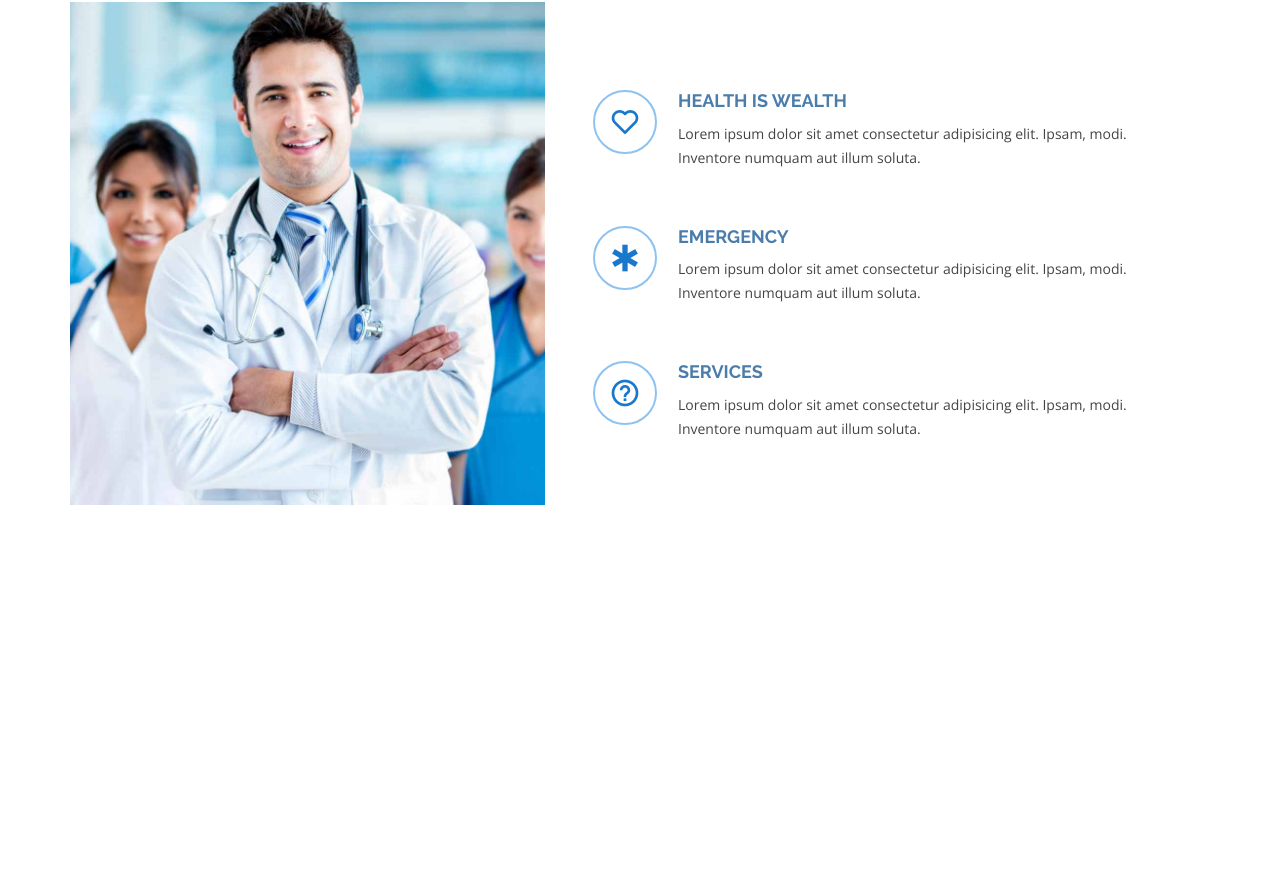
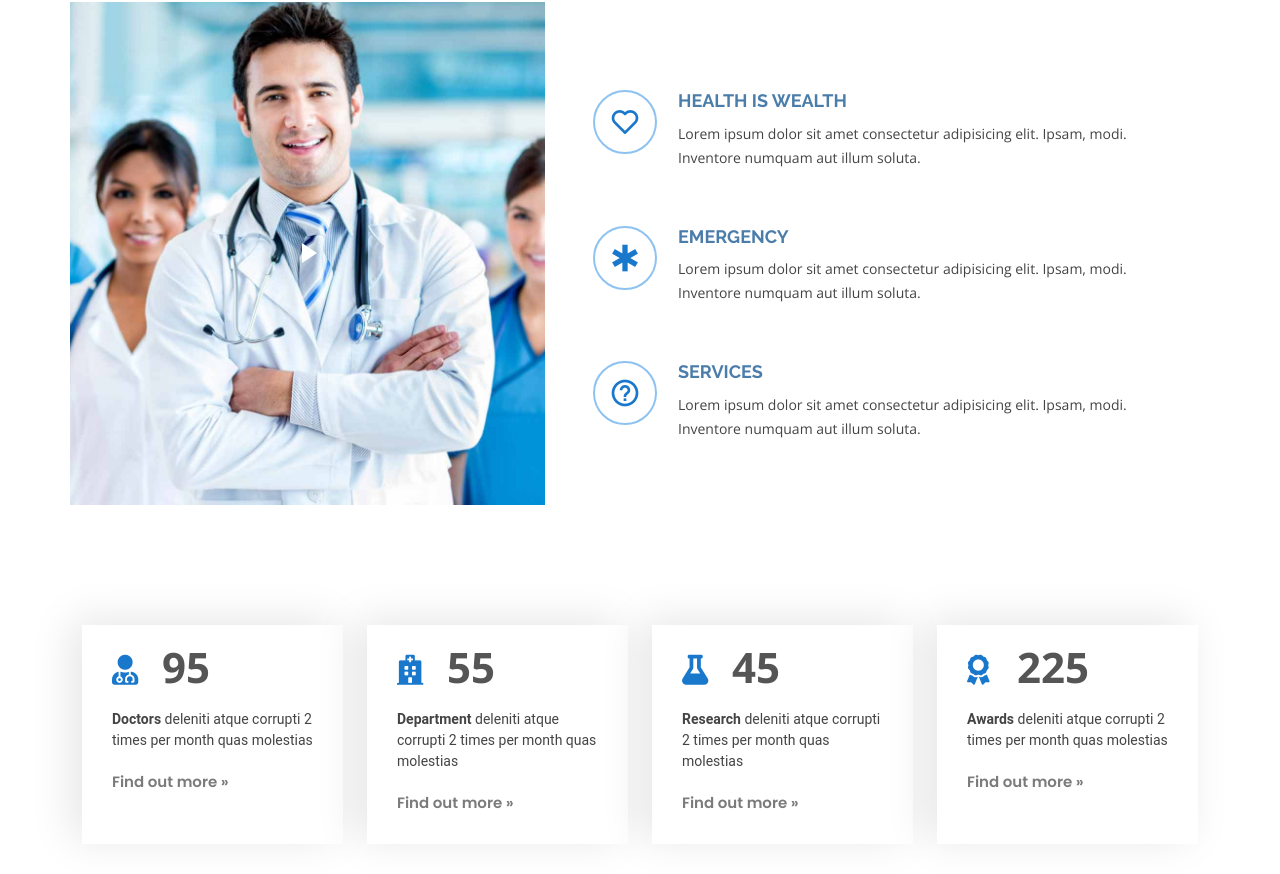
Before and after one commit to workdotnisha/Hospital_website, a plain HTML site: page index.html in a window 1280 px wide. Shown: the part 1355-2229 px from the top of the page. Before the commit the page ends 1920 px from the top, so only its background shows below. Drawn offline with nearby package versions, Linux system fonts and the light colour scheme.

Commit message:
Modifying html and css files

```diff
--- a/css/style.css
+++ b/css/style.css
@@ -516,4 +516,121 @@ section{
 
 .about .play-btn::after{
     content: "";
+    position: absolute;
+    left: 50%;
+    top: 50%;
+    transform: translateX(-40%) translateY(-50%);
+    width: 0;
+    height: 0;
+    border-top: 10px solid transparent;
+    border-bottom: 10px solid transparent;
+    border-left: 15px solid #fff;
+    z-index: 100;
+    transition: all 400ms cubic-bezier(0.55, 0.055, 0.675, 0.19);
 }
+
+.about .play-btn::before{
+    content: '';
+    position: absolute;
+    width: 120px;
+    height: 120px;
+    opacity: 1;
+    border-radius: 50%;
+    border: 5px solid rgba(25, 119, 204, 0.7);
+    top: -15%;
+    left: -15%;
+    background: rgba(198, 16, 0, 0);
+}
+
+.about .play-btn:hover::after{
+    border-left: 15px solid #1977cc;
+    transform: scale(20);
+}
+
+.about .play-btn:hover::before{
+    content: '';
+    position: absolute;
+    left: 50%;
+    top: 50%;
+    transform: translateX(-40%)translateY(-50%);
+    width: 0;
+    height: 0;
+    border: none;
+    border-top: 10px solid transparent;
+    border-bottom: 10px solid transparent;
+    border-left: 15px solid #fff;
+    z-index: 200;
+    -webkit-animation: none;
+    animation: none;
+    border-radius: 0;
+}
+
+@-webkit-keyframes pulsate-btn{
+    0%{
+        transform: scale(0.6, 0.6);
+        opacity: 1;
+    }
+    100%{
+        transform: scale(1,1);
+        opacity: 0;
+    }
+}
+
+@keyframes pulsate-btn{
+    0%{
+        transform: scale(0.6, 0.6);
+        opacity: 1;
+    }
+    100%{
+        transform: scale(1,1);
+        opacity: 0;
+    }
+}
+
+/* Counts */
+.counts{
+    padding-bottom: 30px;
+}
+
+.counts .count-box{
+    box-shadow: -10px -5px 40px 0 rgba(0, 0, 0, 0.1);
+    padding: 30px;
+    width: 100%;
+}
+
+.counts .count-box i{
+    display: block;
+    font-size:30px;
+    color: #1977cc;
+    float: left;
+}
+
+.counts .count-box span{
+    font-size: 42px;
+    line-height: 24px;
+    display: block;
+    font-weight: 700;
+    color: #555555;
+    margin-left: 50px;
+}
+
+.counts .count-box p{
+    padding: 30px 0 0;
+    margin: 0;
+    font-family: "Roboto", sans-serif;
+    font-size: 14px;
+}
+
+.counts .count-box a{
+    font-weight: 600;
+    display: block;
+    margin-top: 20px;
+    color: #7b7b7b;
+    font-size: 15px;
+    font-family: "Poppins", sans-serif;
+    transition: ease-in-out 0.3s;
+}
+
+.counts .count-box a:hover{
+    color: #3fbbc0;
+}
--- a/index.html
+++ b/index.html
@@ -199,6 +199,51 @@
           </div>
         </div>
       </section>
+      <!-- END ABOUT SECTION -->
+
+      <section id="counts" class="counts">
+        <div class="container" data-aos="fade-up">
+
+          <div class="row no-gutters">
+
+            <div class="col-lg-3 col-md-6 d-md-flex align-items-md-stretch">
+              <div class="count-box">
+                <i class="fas fa-user-md"></i>
+                <span data-purecounter-start="0" data-purecounter-end="95" data-purecounter-duration="1" class="purecounter"></span>
+                <p><strong>Doctors</strong> deleniti atque corrupti 2 times per month quas molestias</p>
+                <a href="#">Find out more &raquo;</a>
+              </div>
+            </div>
+
+            <div class="col-lg-3 col-md-6 d-md-flex align-items-md-stretch">
+              <div class="count-box">
+                <i class="fas fa-hospital"></i>
+                <span data-purecounter-start="0" data-purecounter-end="55" data-purecounter-duration="1" class="purecounter"></span>
+                <p><strong>Department</strong> deleniti atque corrupti 2 times per month quas molestias</p>
+                <a href="#">Find out more &raquo;</a>
+              </div>
+            </div>
+
+            <div class="col-lg-3 col-md-6 d-md-flex align-items-md-stretch">
+              <div class="count-box">
+                <i class="fas fa-flask"></i>
+                <span data-purecounter-start="0" data-purecounter-end="45" data-purecounter-duration="1" class="purecounter"></span>
+                <p><strong>Research</strong> deleniti atque corrupti 2 times per month quas molestias</p>
+                <a href="#">Find out more &raquo;</a>
+              </div>
+            </div>
+
+            <div class="col-lg-3 col-md-6 d-md-flex align-items-md-stretch">
+              <div class="count-box">
+                <i class="fas fa-award"></i>
+                <span data-purecounter-start="0" data-purecounter-end="225" data-purecounter-duration="1" class="purecounter"></span>
+                <p><strong>Awards</strong> deleniti atque corrupti 2 times per month quas molestias</p>
+                <a href="#">Find out more &raquo;</a>
+              </div>
+            </div>
+          </div>
+        </div>
+      </section>
     </main>
 
     <!-- Vendor JS Files -->
```
